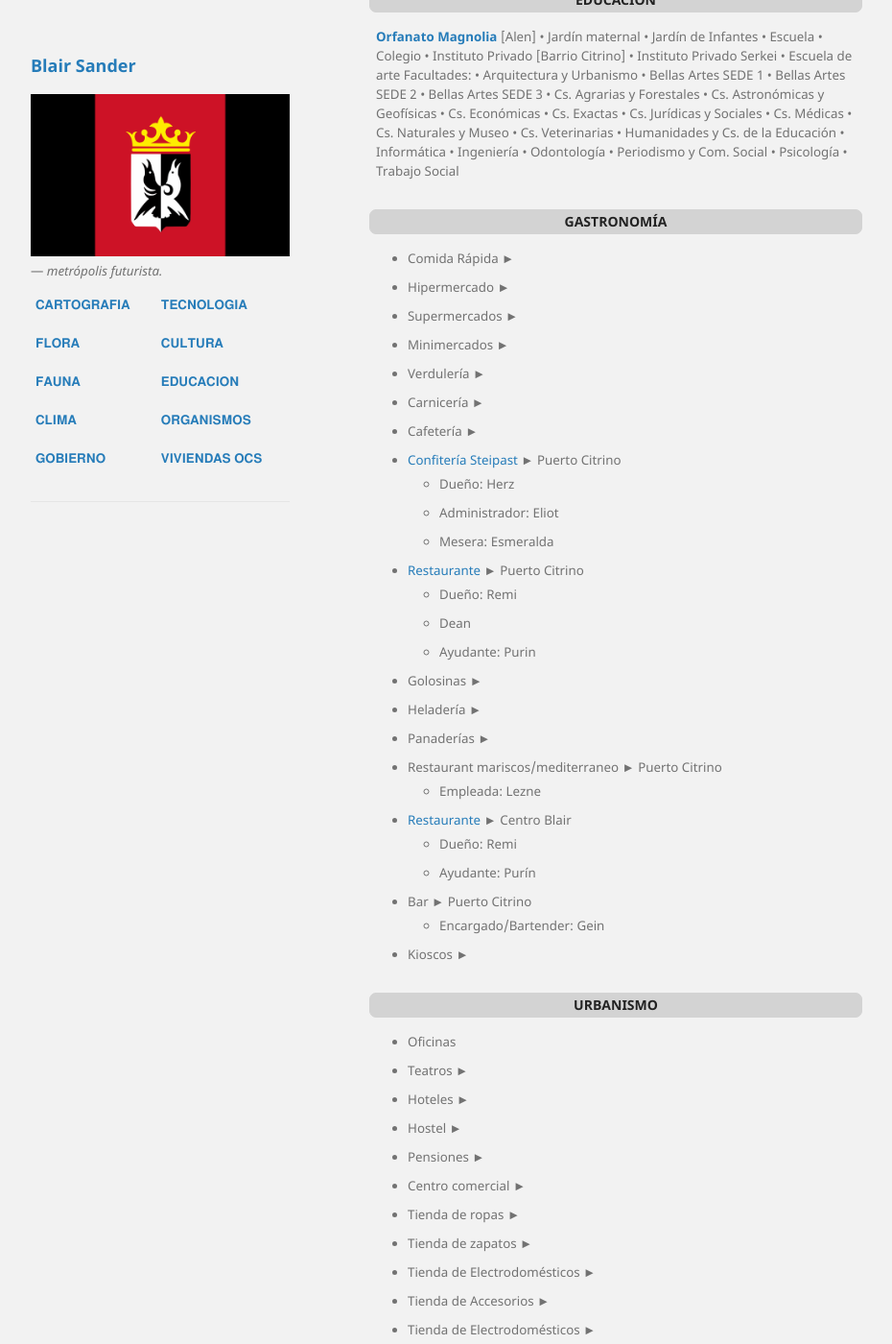
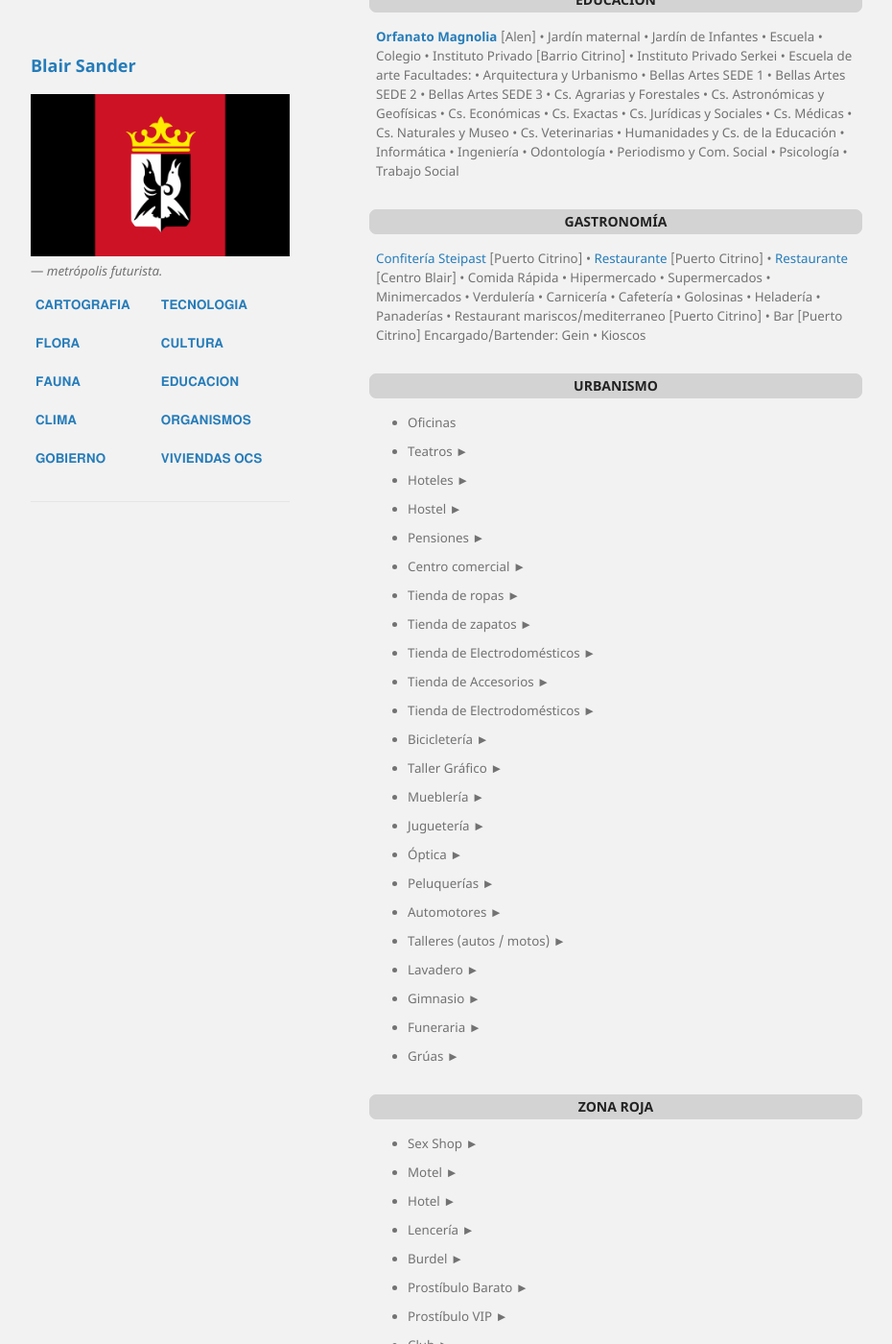
Before and after one commit to BlairSander/ciudad, a Jekyll site: the page built from organismos.md, in a window 1280 px wide and 1400 px high, scrolled down 371 px. Shown: the whole window at 96% size, without its empty margins (178-1108 px from the left). Built offline with Jekyll 4.4.1, drawn with Linux system fonts in a browser that asks for light colours; our own code applies the rules of GitHub Pages for plain Markdown files.

Commit message:
organismos.md

```diff
--- a/organismos.md
+++ b/organismos.md
@@ -19,32 +19,7 @@ ORGANISMO ► PERSONAJES ► MUNICPIO
 Facultades: • Arquitectura y Urbanismo • Bellas Artes SEDE 1 • Bellas Artes SEDE 2 • Bellas Artes SEDE 3 • Cs. Agrarias y Forestales • Cs. Astronómicas y Geofísicas • Cs. Económicas • Cs. Exactas • Cs. Jurídicas y Sociales • Cs. Médicas • Cs. Naturales y Museo • Cs. Veterinarias • Humanidades y Cs. de la Educación • Informática • Ingeniería • Odontología • Periodismo y Com. Social • Psicología • Trabajo Social
 
 ## GASTRONOMÍA
-- Comida Rápida ►
-- Hipermercado ►
-- Supermercados ►
-- Minimercados ►
-- Verdulería ►
-- Carnicería ►
-- Cafetería ►
-- [Confitería Steipast](https://blairsander.github.io/ciudad/steipast.html) ► Puerto Citrino
-    - Dueño: Herz
-    - Administrador: Eliot
-    - Mesera: Esmeralda
-- [Restaurante](https://blairsander.github.io/ciudad/restaurantedemi.html) ► Puerto Citrino
-   - Dueño: Remi
-   - Dean
-   - Ayudante: Purin
-- Golosinas ►
-- Heladería ►
-- Panaderías ►
-- Restaurant mariscos/mediterraneo ► Puerto Citrino
-    - Empleada: Lezne
-- [Restaurante](https://blairsander.github.io/ciudad/restauranteremi.html) ► Centro Blair
-   - Dueño: Remi
-   - Ayudante: Purín
-- Bar ► Puerto Citrino
-   - Encargado/Bartender: Gein
-- Kioscos ►
+[Confitería Steipast](https://blairsander.github.io/ciudad/steipast.html) [Puerto Citrino] • [Restaurante](https://blairsander.github.io/ciudad/restaurantedemi.html) [Puerto Citrino] • [Restaurante](https://blairsander.github.io/ciudad/restauranteremi.html) [Centro Blair] • Comida Rápida • Hipermercado • Supermercados • Minimercados • Verdulería • Carnicería • Cafetería • Golosinas • Heladería • Panaderías • Restaurant mariscos/mediterraneo [Puerto Citrino] • Bar [Puerto Citrino] Encargado/Bartender: Gein • Kioscos
 
 ## URBANISMO
 * Oficinas
```
